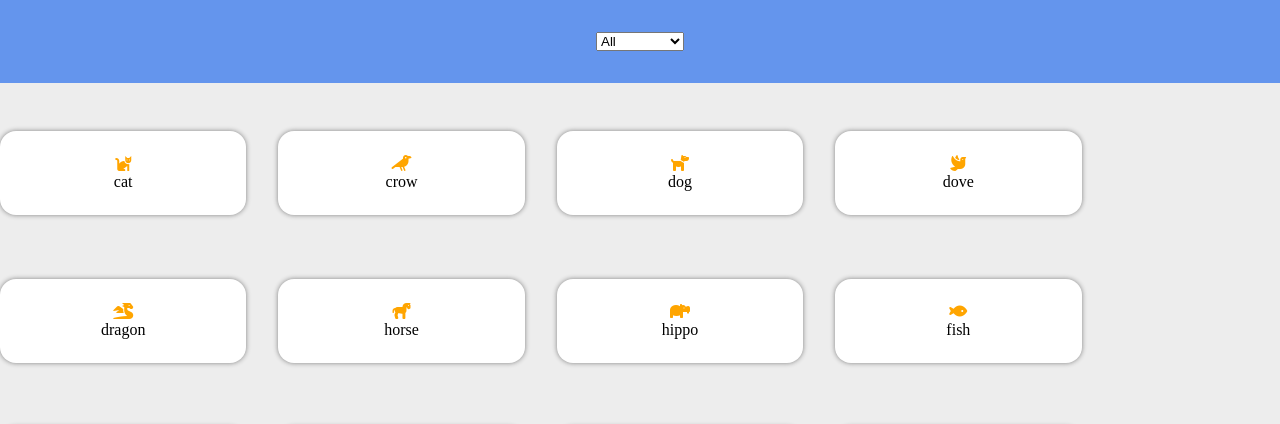
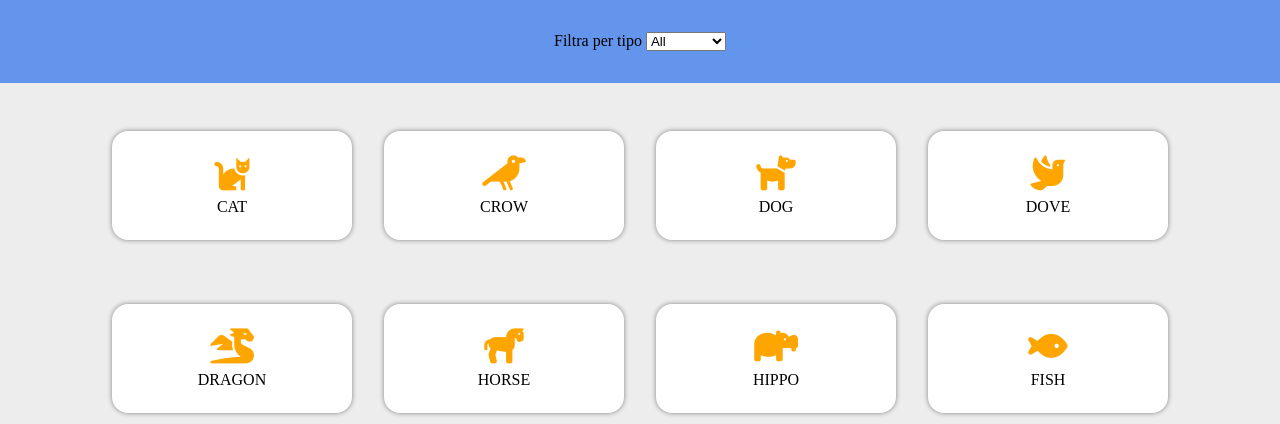
Before and after one commit to Alexxboc/esercizi-vari-js, a plain HTML site: page live_filter/index.html in a window 1280 px wide. Shown: the part 90-514 px from the top of the page. Drawn offline with Linux system fonts and the light colour scheme; a web font is replaced by a local one.

Commit message:
adjust functions

```diff
--- a/live_filter/index.html
+++ b/live_filter/index.html
@@ -25,11 +25,10 @@
 
     <div class="filter">
         <form action="" method="post">
+            <label for="types">Filtra per tipo</label>
             <select name="types" id="types">
                 <option value="all">All</option>
-                <option value="animal">Animals</option>
-                <option value="vegetable">Vegetables</option>
-                <option value="user">User</option>
+
             </select>
         </form>
     </div>
--- a/live_filter/main.js
+++ b/live_filter/main.js
@@ -119,24 +119,19 @@ const icons = [
 
 
 
-// Creo una funzione per generare il markup
 /**
  * Generates the icon markup
  * @param {object} icon The icon object
+ * @return {string}
  */
  function generate_icon_markup(icon) {
 	return `
 	  <div class="icon">
-            <i class="${icon.family} ${icon.prefix}${icon.name}" style="color:${icon.color}"></i>
+		<i class="${icon.family} ${icon.prefix + icon.name} fa-2x" style="color:${icon.color}"></i>
 		<p>${icon.name}</p>
 	  </div>
 	`
   }
-
-const iconsElement = document.querySelector('.icons')
-generate_cards(icons,iconsElement)
-
-// Creo una funzione per generare le card
   /**
    *
    * @param {array} icons_array The array of icons
@@ -144,61 +139,78 @@ generate_cards(icons,iconsElement)
    */
   function generate_cards(icons_array, dom_object) {
 	dom_object.innerHTML = ''
-    console.log(dom_object);
 	icons_array.forEach(icon => {
-        // console.log(icon);
-        const iconMarkup  = generate_icon_markup(icon)
+	  //console.log(icon);
+	  const iconMarkup = generate_icon_markup(icon)
+	  //console.log(iconMarkup);
+	  //console.log(dom_object);
 	  dom_object.insertAdjacentHTML('beforeend', iconMarkup)
-
 	})
   }
 
+  /**
+   * Get all icons types
+   * @param {array} list List of icons
+   * @returns {array}
+   */
+  function getTypes(list) {
+	const types = []
+	list.forEach(icon => {
+	  if (!types.includes(icon.type)) {
+		types.push(icon.type)
+	  }
+	})
+	return types
+  }
 
-
+  /**
+   *
+   * @param {array} list A list of elements
+   */
+  function renderSelectOptions(list, dom_object) {
+	list.forEach(element => {
+	  dom_object.insertAdjacentHTML('beforeend', `<option value="${element}">${element}</option>`)
+	})
+  }
 
   document.getElementById('types').addEventListener('change', function (event) {
-    // console.log(event, event.target.value);
+	//console.log(event, event.target.value);
+	const type_value = event.target.value
+	// Filtare le icone per tipo
 
-    const type_value = event.target.value
-    let filtered_icons
+	//console.log(icons);
+	let filtered_icons;
 	if (type_value !== 'all') {
 	  filtered_icons = icons.filter(icon => {
-            console.log(icon);
-            console.log(type_value);
+		//console.log(icon);
+		//console.log(type_value);
+
 		return type_value === icon.type
 	  })
-
+	} else {
+	  filtered_icons = icons
 	}
 
-    // console.log(filtered_icons);
+	//console.log(filtered_icons);
 	generate_cards(filtered_icons, document.querySelector('.icons'))
 
   })
 
+  /*
+  Milestone 1
+  Partendo dalla struttura dati fornita, visualizzare in pagina un box per ogni icona, in cui è presente il nome dell'icona e l'icona stessa.
+  Milestone 2
+  Ciascuna icona ha una proprietà "color": utilizzare questa proprietà per visualizzare le icone del colore corrispondente. */
+  const iconsElement = document.querySelector('.icons')
+  generate_cards(icons, iconsElement)
+
+
+  /* Milestone 3
+  Aggiungere alla pagina una select in cui le options corrispondono ai vari tipi di icone (animal, vegetable, user). Quando l'utente seleziona un tipo dalla select, visualizzare solamente le icone corrispondenti.
   /* Generates icons types dynamically */
-
-// Selezionare il select
-const selectElements = document.getElementById('types');
-// Otteniamo una lista lista di tipi di icone
-
-console.log(types);
-
-function getTypes(list){
-    const types = [];
-    list.forEach(icon => {
-    if(!types.includes(icon.type)){
-        types.push(icon.type)
-    }
-
-})
-return types
-}
-
-console.log(getTypes(icons));
-
+  // selezionare il select
+  const selectElement = document.getElementById('types');
+  // generates all icons types
   const iconTypes = getTypes(icons);
-
-// inserirre nel select le options con i tipi di icone
-iconTypes.forEach(type => {
-    selectElements.insertAdjacentHTML('beforeend', `<option value="${type}">${type}</option>`)
-})
+  // render types options
+  renderSelectOptions(iconTypes, selectElement)
--- a/live_filter/style.css
+++ b/live_filter/style.css
@@ -21,8 +21,8 @@ header {
 .icons {
     display: flex;
     flex-wrap: wrap;
-    margin: 0 -1rem;
     row-gap: 2rem;
+    justify-content: center;
 }
 
 .icon {
@@ -33,7 +33,14 @@ header {
     border-radius: 1rem;
     text-align: center;
     padding: 1.5rem;
+    text-transform: uppercase;
 }
+
+.icon i {
+    font-size: 35px;
+    margin-bottom: 0.5rem;
+}
+
 
 .logo {
     font-family: 'Rubik Moonrocks', cursive;
```
Also changed, not shown: 1 other file. Lines whose indentation alone changed are shown as unchanged.
